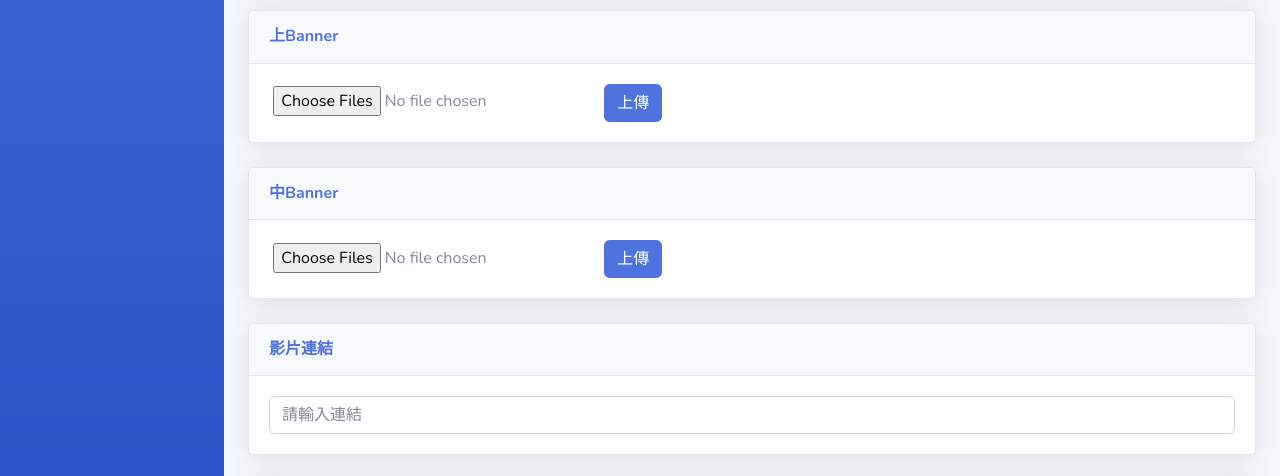
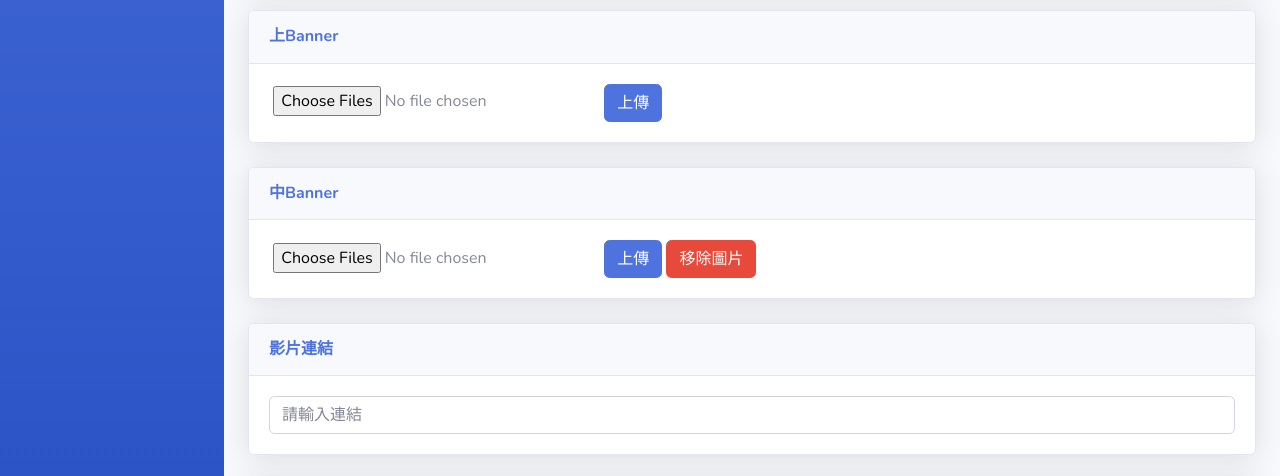
Before and after one commit to jack100398/Mator, a Laravel app: page /admin/product-type/edit in a window 1280 px wide. Shown: the part 838-1314 px from the top of the page. Run offline with Laravel 8, Linux system fonts and the light colour scheme; the visitor is signed in with stand-in values (Sample User, id 1); some libraries are stand-ins or nearby versions.

Commit message:
使產品類別可以移除中banner

```diff
--- a/resources/views/Backstage/ProductTypies/edit.blade.php
+++ b/resources/views/Backstage/ProductTypies/edit.blade.php
@@ -71,6 +71,7 @@
                         <input id="type_banner" class="file" type="file" multiple data-min-file-count="1">
                         <button type="submit" class="btn btn-primary pull-right"
                             v-on:click="upload('type_banner')">上傳</button>
+                        <button type="button" class="btn btn-danger" v-on:click="data.type_banner = null">移除圖片</button>
                     </div>
                 </div>
 
```
